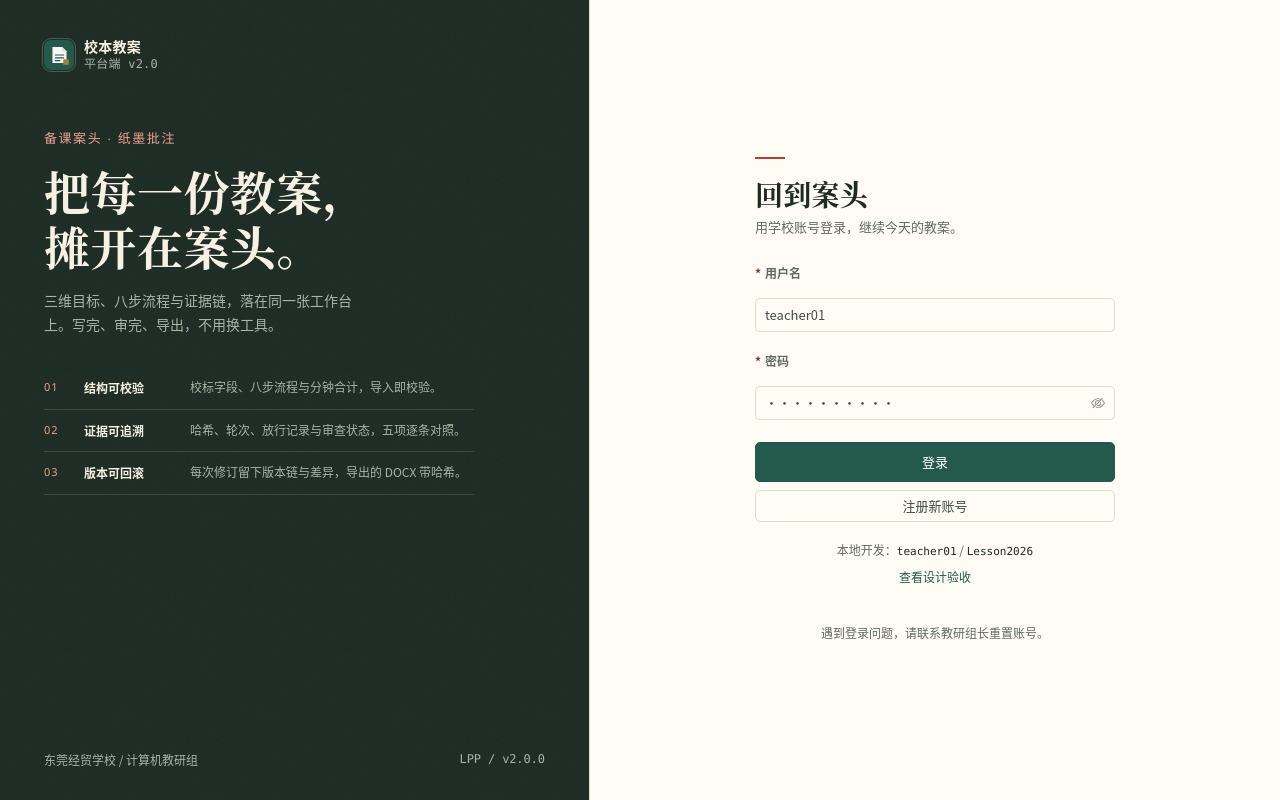
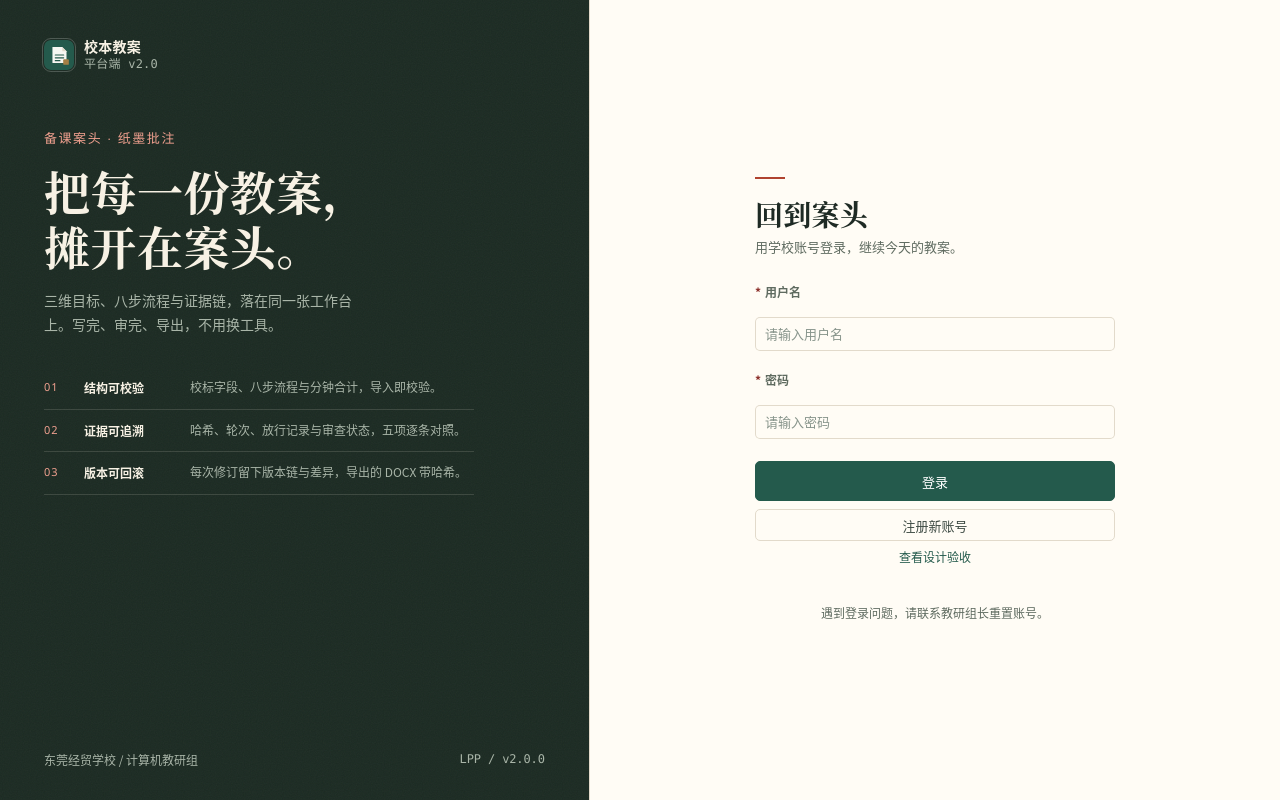
Before and after one commit to weoifgiljb/lesson-plan-design, a Vue app in the folder src/frontend/: page /login in a window 1280 px wide. Built offline with nearby package versions, Linux system fonts and the light colour scheme; no server answers.

Commit message:
fix(ui-04): 登录页开发账号改由环境变量提供并删除误导提示

```diff
--- a/src/frontend/src/env.d.ts
+++ b/src/frontend/src/env.d.ts
@@ -2,6 +2,9 @@
 
 interface ImportMetaEnv {
   readonly VITE_API_BASE?: string
+  /** 仅开发环境：登录页预填的开发账号，避免源码写死与种子数据漂移 */
+  readonly VITE_DEV_USERNAME?: string
+  readonly VITE_DEV_PASSWORD?: string
 }
 
 interface ImportMeta {
--- a/src/frontend/src/views/LoginView.vue
+++ b/src/frontend/src/views/LoginView.vue
@@ -11,12 +11,16 @@ const route = useRoute()
 const router = useRouter()
 const session = useSessionStore()
 const isDev = import.meta.env.DEV
+// 开发账号由 Vite 环境变量提供（VITE_DEV_USERNAME / VITE_DEV_PASSWORD），源码里不写死：
+// 写死会与种子账号漂移（UI-04 缺口），而 /api/v1/meta 需要登录，登录页读不到。
+const devUsername = isDev ? String(import.meta.env.VITE_DEV_USERNAME ?? '') : ''
+const devPassword = isDev ? String(import.meta.env.VITE_DEV_PASSWORD ?? '') : ''
 
 const formRef = ref<FormInstance>()
 const usernameRef = ref<{ focus: () => void } | null>(null)
 const form = reactive({
-  username: isDev ? 'teacher01' : '',
-  password: isDev ? 'Lesson2026' : '',
+  username: devUsername,
+  password: devPassword,
 })
 const loading = ref(false)
 const errorMessage = ref('')
@@ -178,9 +182,6 @@ onMounted(() => {
           show-icon
           :title="route.query.changed ? '口令已更新，请用新口令登录。' : '注册成功，请用新账号登录并设置新口令。'"
         />
-        <p v-if="isDev" class="demo-hint">
-          本地开发：<code>teacher01</code> / <code>Lesson2026</code>
-        </p>
         <p v-if="isDev" class="demo-link">
           <router-link to="/styleguide">查看设计验收</router-link>
         </p>
@@ -420,17 +421,6 @@ onMounted(() => {
   margin-top: 12px;
 }
 
-.demo-hint {
-  margin-top: 18px;
-  color: var(--lpp-text-muted);
-  font-size: 12px;
-  text-align: center;
-}
-
-.demo-hint code {
-  color: var(--lpp-text);
-}
-
 .demo-link {
   margin-top: 6px;
   font-size: 12px;
```
